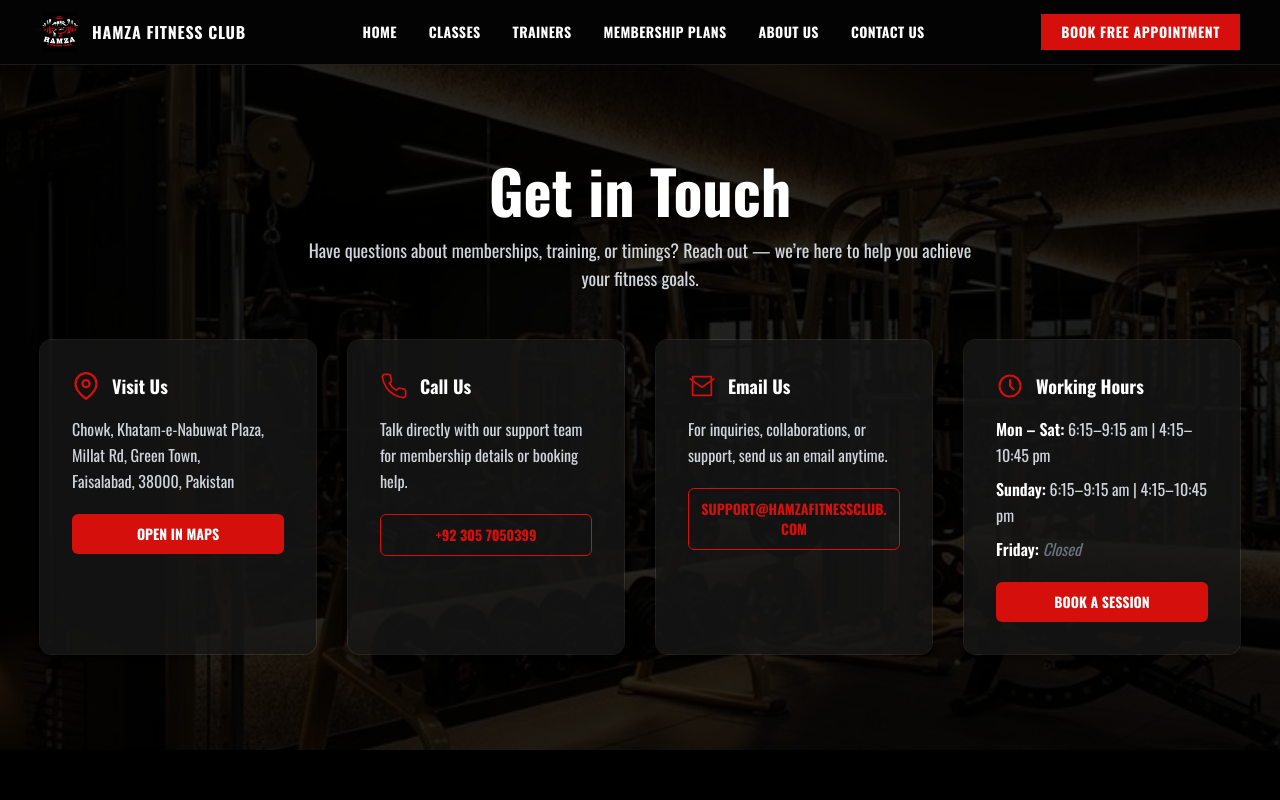
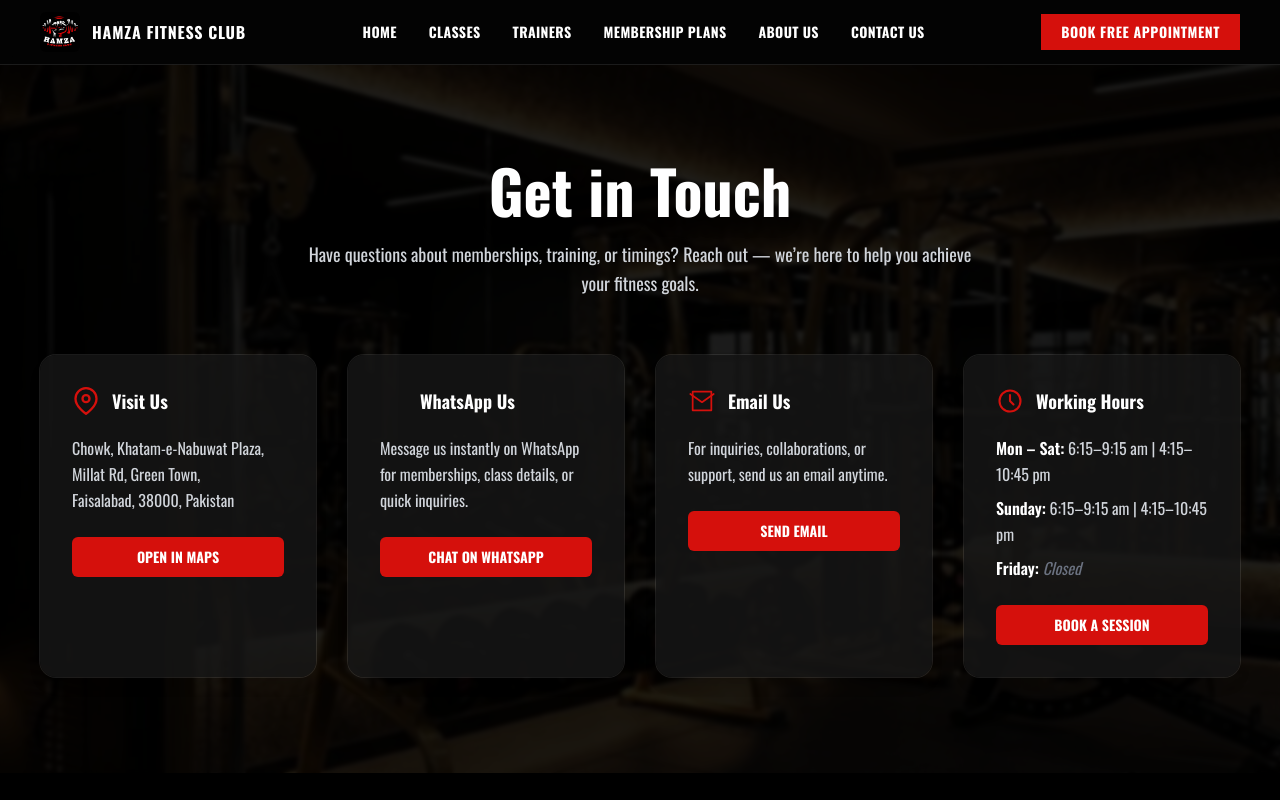
Before and after one commit to ramlas/hamza-fitness-club-website, a plain HTML site: page contact.html in a window 1280 px wide. Shown: the top 800 px of the page. Drawn offline with nearby package versions, Linux system fonts and the light colour scheme.

Commit message:
contact page update

```diff
--- a/contact.html
+++ b/contact.html
@@ -79,89 +79,115 @@
 
 <!-- Hero + Contact Info -->
 <section class="relative bg-black/90 text-white py-24 overflow-hidden">
+    <!-- Background -->
     <div class="absolute inset-0">
-      <img src="images/gym-floor.jpg" alt="Contact Hamza Fitness Club" class="w-full h-full object-cover opacity-50">
-      <div class="absolute inset-0 bg-black/70"></div>
+      <img src="images/gym-floor.jpg" alt="Contact Hamza Fitness Club"
+           class="w-full h-full object-cover opacity-50">
+      <div class="absolute inset-0 bg-black/75 backdrop-blur-[2px]"></div>
     </div>
 
+    <!-- Content -->
     <div class="relative max-w-7xl mx-auto px-6 lg:px-10 text-center">
-      <h1 class="text-5xl md:text-6xl font-extrabold mb-4">Get in Touch</h1>
-      <p class="max-w-2xl mx-auto text-gray-300 text-lg mb-12">
-        Have questions about memberships, training, or timings? Reach out — we’re here to help you achieve your fitness goals.
+      <h1 class="text-5xl md:text-6xl font-extrabold mb-5 drop-shadow-lg">
+        Get in Touch
+      </h1>
+      <p class="max-w-2xl mx-auto text-gray-300 text-lg mb-14 leading-relaxed">
+        Have questions about memberships, training, or timings?
+        Reach out — we’re here to help you achieve your fitness goals.
       </p>
 
       <!-- Info Cards -->
       <div class="grid md:grid-cols-2 lg:grid-cols-4 gap-8 text-left mt-10">
 
-        <!-- Address -->
-        <div class="group bg-neutral-900/80 rounded-xl p-8 ring-1 ring-white/10 shadow-md transition-all duration-300 hover:-translate-y-1 hover:shadow-[0_0_20px_rgba(213,16,12,0.4)]">
-          <div class="flex items-center gap-3 mb-4">
-            <svg class="w-7 h-7 text-[color:var(--brand-red)]"><use href="assets/icons.svg#icon-map-pin"></use></svg>
+        <!-- 1️⃣ Address -->
+        <div class="group bg-neutral-900/80 rounded-2xl p-8 ring-1 ring-white/10 shadow-lg
+                    transition-all duration-300 hover:-translate-y-1
+                    hover:shadow-[0_0_25px_rgba(213,16,12,0.4)]">
+          <div class="flex items-center gap-3 mb-5">
+            <svg class="w-7 h-7 text-[color:var(--brand-red)]">
+              <use href="assets/icons.svg#icon-map-pin"></use>
+            </svg>
             <h3 class="text-lg font-bold text-white">Visit Us</h3>
           </div>
-          <p class="text-gray-300 leading-relaxed mb-5">
+          <p class="text-gray-300 leading-relaxed mb-6">
             Chowk, Khatam-e-Nabuwat Plaza,<br>
             Millat Rd, Green Town,<br>
             Faisalabad, 38000, Pakistan
           </p>
-          <a href="https://maps.app.goo.gl/d7fBBXknUK5wKgsG7"
-             target="_blank" rel="noopener"
-             class="inline-block w-full text-center py-2.5 px-4 bg-[color:var(--brand-red)] hover:bg-red-700 font-bold uppercase text-sm rounded-md transition-colors duration-200">
+          <a href="https://maps.app.goo.gl/d7fBBXknUK5wKgsG7" target="_blank" rel="noopener"
+             class="block w-full text-center py-2.5 px-4 rounded-md font-bold uppercase text-sm
+                    bg-[color:var(--brand-red)] hover:bg-red-700 transition-colors duration-200">
             Open in Maps
           </a>
         </div>
 
-        <!-- Phone -->
-        <div class="group bg-neutral-900/80 rounded-xl p-8 ring-1 ring-white/10 shadow-md transition-all duration-300 hover:-translate-y-1 hover:shadow-[0_0_20px_rgba(213,16,12,0.4)]">
-          <div class="flex items-center gap-3 mb-4">
-            <svg class="w-7 h-7 text-[color:var(--brand-red)]"><use href="assets/icons.svg#icon-phone"></use></svg>
-            <h3 class="text-lg font-bold text-white">Call Us</h3>
+        <!-- 2️⃣ WhatsApp -->
+        <div class="group bg-neutral-900/80 rounded-2xl p-8 ring-1 ring-white/10 shadow-lg
+                    transition-all duration-300 hover:-translate-y-1
+                    hover:shadow-[0_0_25px_rgba(213,16,12,0.4)]">
+          <div class="flex items-center gap-3 mb-5">
+            <svg class="w-7 h-7 text-[color:var(--brand-red)]">
+              <use href="assets/icons.svg#icon-whatsapp"></use>
+            </svg>
+            <h3 class="text-lg font-bold text-white">WhatsApp Us</h3>
           </div>
-          <p class="text-gray-300 leading-relaxed mb-5">
-            Talk directly with our support team for membership details or booking help.
+          <p class="text-gray-300 leading-relaxed mb-6">
+            Message us instantly on WhatsApp for memberships, class details, or quick inquiries.
           </p>
-          <a href="tel:+923057050399"
-             class="inline-block w-full text-center py-2.5 px-4 border border-[color:var(--brand-red)] text-[color:var(--brand-red)] font-bold uppercase text-sm rounded-md hover:bg-[color:var(--brand-red)] hover:text-white transition-all duration-200">
-             +92 305 7050399
+          <a href="https://wa.me/923057050399" target="_blank" rel="noopener"
+             class="block w-full text-center py-2.5 px-4 rounded-md font-bold uppercase text-sm
+                    bg-[color:var(--brand-red)] hover:bg-green-600 transition-colors duration-200">
+            Chat on WhatsApp
           </a>
         </div>
 
-        <!-- Email -->
-        <!-- Email -->
-<div class="group bg-neutral-900/80 rounded-xl p-8 ring-1 ring-white/10 shadow-md transition-all duration-300 hover:-translate-y-1 hover:shadow-[0_0_20px_rgba(213,16,12,0.4)]">
-    <div class="flex items-center gap-3 mb-4">
-      <svg class="w-7 h-7 text-[color:var(--brand-red)]"><use href="assets/icons.svg#icon-mail"></use></svg>
+        <!-- 3️⃣ Email -->
+        <div class="group bg-neutral-900/80 rounded-2xl p-8 ring-1 ring-white/10 shadow-lg
+                    transition-all duration-300 hover:-translate-y-1
+                    hover:shadow-[0_0_25px_rgba(213,16,12,0.4)]">
+          <div class="flex items-center gap-3 mb-5">
+            <svg class="w-7 h-7 text-[color:var(--brand-red)]">
+              <use href="assets/icons.svg#icon-mail"></use>
+            </svg>
             <h3 class="text-lg font-bold text-white">Email Us</h3>
           </div>
-    <p class="text-gray-300 leading-relaxed mb-5">
+          <p class="text-gray-300 leading-relaxed mb-6">
             For inquiries, collaborations, or support, send us an email anytime.
           </p>
           <a href="mailto:support@hamzafitnessclub.com"
-       class="block break-words text-center w-full py-2.5 px-3 border border-[color:var(--brand-red)] text-[color:var(--brand-red)] font-bold uppercase text-sm rounded-md hover:bg-[color:var(--brand-red)] hover:text-white transition-all duration-200">
-       support@hamzafitnessclub.com
+             class="block w-full text-center py-2.5 px-4 rounded-md font-bold uppercase text-sm
+                    bg-[color:var(--brand-red)] hover:bg-red-700 transition-colors duration-200">
+            Send Email
           </a>
         </div>
 
-
-        <!-- Hours -->
-        <div class="group bg-neutral-900/80 rounded-xl p-8 ring-1 ring-white/10 shadow-md transition-all duration-300 hover:-translate-y-1 hover:shadow-[0_0_20px_rgba(213,16,12,0.4)]">
-          <div class="flex items-center gap-3 mb-4">
-            <svg class="w-7 h-7 text-[color:var(--brand-red)]"><use href="assets/icons.svg#icon-clock"></use></svg>
+        <!-- 4️⃣ Working Hours -->
+        <div class="group bg-neutral-900/80 rounded-2xl p-8 ring-1 ring-white/10 shadow-lg
+                    transition-all duration-300 hover:-translate-y-1
+                    hover:shadow-[0_0_25px_rgba(213,16,12,0.4)]">
+          <div class="flex items-center gap-3 mb-5">
+            <svg class="w-7 h-7 text-[color:var(--brand-red)]">
+              <use href="assets/icons.svg#icon-clock"></use>
+            </svg>
             <h3 class="text-lg font-bold text-white">Working Hours</h3>
           </div>
-          <ul class="text-gray-300 leading-relaxed space-y-2 mb-5">
+          <ul class="text-gray-300 leading-relaxed space-y-2 mb-6">
             <li><span class="font-semibold text-white">Mon – Sat:</span> 6:15–9:15 am | 4:15–10:45 pm</li>
             <li><span class="font-semibold text-white">Sunday:</span> 6:15–9:15 am | 4:15–10:45 pm</li>
             <li><span class="font-semibold text-white">Friday:</span> <span class="italic text-gray-500">Closed</span></li>
           </ul>
           <a href="/booking.html"
-             class="inline-block w-full text-center py-2.5 px-4 bg-[color:var(--brand-red)] hover:bg-red-700 font-bold uppercase text-sm rounded-md transition-colors duration-200">
+             class="block w-full text-center py-2.5 px-4 rounded-md font-bold uppercase text-sm
+                    bg-[color:var(--brand-red)] hover:bg-red-700 transition-colors duration-200">
             Book a Session
           </a>
         </div>
+
       </div>
     </div>
   </section>
+
+
 
 
 <!-- Contact Form -->
```
Lines whose indentation alone changed are shown as unchanged.
